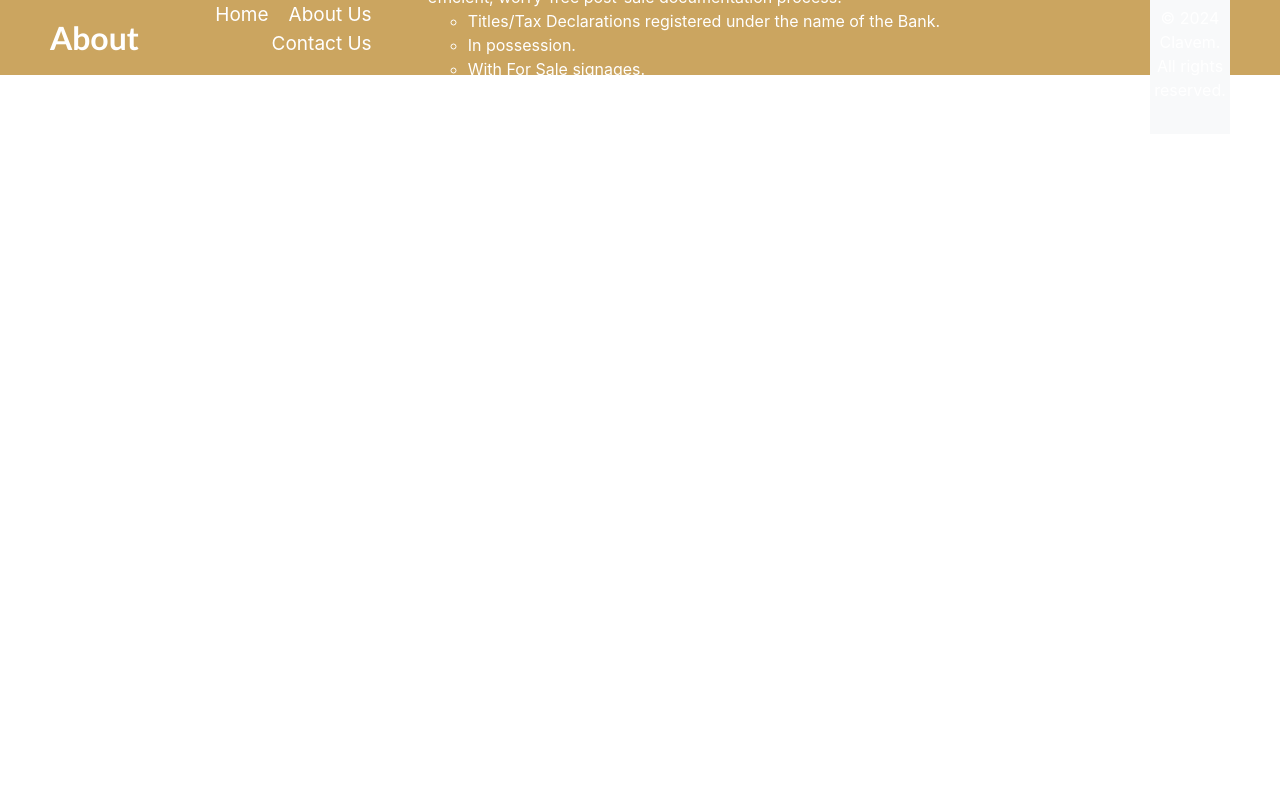
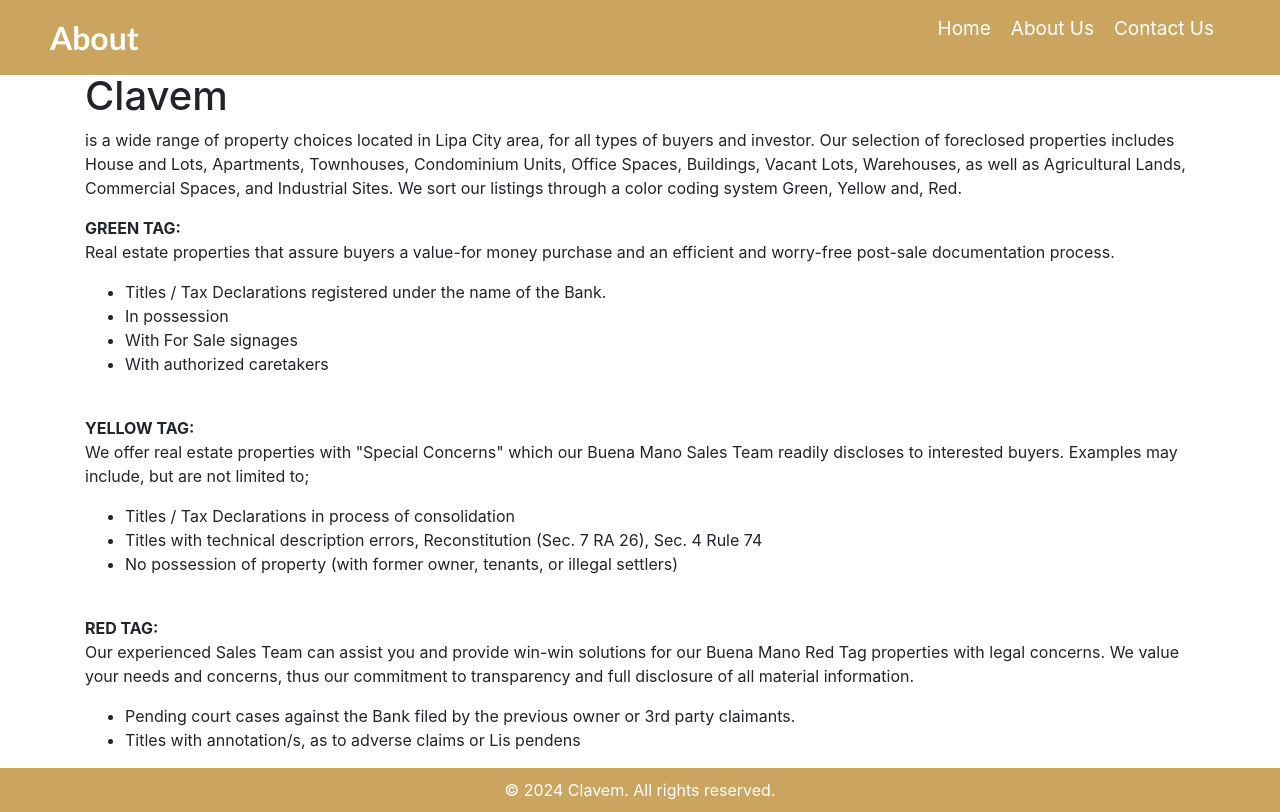
Before and after one commit to Just-JKB/Real-Estate-Platform-Using-PHP-for-Property-Listings-and-Management, a PHP site: page /About.html in a window 1280 px wide. Before the commit the page ends 75 px from the top, so only its background shows below. Run offline with PHP 8.4, Linux system fonts and the light colour scheme.

Commit message:
minor fixes

```diff
--- a/About.html
+++ b/About.html
@@ -5,62 +5,50 @@
     <meta name="viewport" content="width=device-width, initial-scale=1.0">
     <title>Clavem</title>
     <link rel="stylesheet" href="https://maxcdn.bootstrapcdn.com/bootstrap/4.5.2/css/bootstrap.min.css">
-    <link rel="stylesheet" href="Styles\style.css">
+    <link rel="stylesheet" href="Styles/style.css">
 </head>
 <body>
     <nav>
-<div class="logo">About</div>
-
+        <div class="logo">About </div>
         <ul class="navbar">
             <li><a href="index.php">Home</a></li>
             <li><a href="About.html">About Us</a></li>
             <li><a href="Contact.html">Contact Us</a></li>
         </ul>
-</body>
-<main>
-	<section>
-		<h2>About Us</h2>
-		<div >
-			<div >
-				<p>
-					CLAVEM offers a wide range of property choices in the Lipa City area for all types of buyers and investors.
-					Our selection of foreclosed properties includes House and Lots, Apartments, Townhouses, Condominium Units, Office Spaces, Buildings, Vacant Lots, Warehouses, as well as Agricultural Lands, Commercial Spaces, and Industrial Sites.
-				</p>
-				<p>
-					<strong>Green Tags, Yellow Tags, and Red Tags</strong> are the official branding/classifications for our Buena Mano properties for sale. These color codes are for your easy reference:
-				</p>
-				<ul>
-					<li>
-						<strong>GREEN TAG:</strong> Real estate properties that assure buyers of a value-for-money purchase and an efficient, worry-free post-sale documentation process.
-						<ul>
-							<li>Titles/Tax Declarations registered under the name of the Bank.</li>
-							<li>In possession.</li>
-							<li>With For Sale signages.</li>
-							<li>With authorized caretakers.</li>
+    </nav>
+
+    <div class="writing-area container mt-5">
+		<br>
+        <h1>Clavem</h1>
+        <p>is a wide range of property choices located in Lipa City area, for all types of buyers and investor.
+			Our selection of foreclosed properties includes House and Lots, Apartments, Townhouses, Condominium
+			Units, Office Spaces, Buildings, Vacant Lots, Warehouses, as well as Agricultural Lands, Commercial Spaces, and Industrial Sites.
+				 We sort our listings through a color coding system Green, Yellow and, Red.</p>
+        <strong>GREEN TAG:</strong><p>Real estate properties that assure buyers a value-for money purchase and an efficient and worry-free post-sale documentation process.</p>
+		<ul class="dotted-list">
+			<li>Titles / Tax Declarations registered under the name of the Bank.</li>
+			<li>In possession</li>
+			<li>With For Sale signages</li>
+			<li>With authorized caretakers</li>
 		</ul>
-					</li>
-					<li>
-						<strong>YELLOW TAG:</strong> Properties with "Special Concerns" which our Buena Mano Sales Team readily discloses to interested buyers. Examples include:
-						<ul>
-							<li>Titles/Tax Declarations in the process of consolidation.</li>
-							<li>Titles with technical description errors, Reconstitution (Sec. 7 RA 26), Sec. 4 Rule 74.</li>
-							<li>Properties without possession (with former owner, tenants, or illegal settlers).</li>
+		<br>
+		<strong>YELLOW TAG:</strong><p> We offer real estate properties with "Special Concerns" which our Buena Mano Sales Team readily discloses to interested buyers. Examples may include, but are not limited to;</p>
+		<ul class="dotted-list">
+			<li>Titles / Tax Declarations in process of consolidation</li>
+			<li>Titles with technical description errors, Reconstitution (Sec. 7 RA 26), Sec. 4 Rule 74</li>
+			<li>No possession of property (with former owner, tenants, or illegal settlers)</li>
+
 		</ul>
-					</li>
-					<li>
-						<strong>RED TAG:</strong> Properties with legal concerns. Our experienced Sales Team can assist you and provide solutions with transparency and full disclosure. Issues may include:
-						<ul>
-							<li>Pending court cases against the Bank filed by the previous owner or third-party claimants.</li>
-							<li>Titles with annotations, adverse claims, or Lis pendens.</li>
-						</ul>
-					</li>
+		<br>
+		<strong>RED TAG:</strong><p>Our experienced Sales Team can assist you and provide win-win solutions for our Buena Mano Red Tag properties with legal concerns. We value your needs and concerns, thus our commitment to transparency and full disclosure of all material information.</p>
+		<ul class="dotted-list">
+			<li>Pending court cases against the Bank filed by the previous owner or 3rd party claimants.</li>
+			<li>Titles with annotation/s, as to adverse claims or Lis pendens</li>
 		</ul>
     </div>
-		</div>
-	</section>
-</main>
+	<footer class="long-footer-bar">
+		&copy; 2024 Clavem. All rights reserved.
+	</footer>
 
-<footer class="bg-light text-center py-3 mt-5">
-	<p>&copy; 2024 Clavem. All rights reserved.</p>
-</footer>
+</body>
 </html>
--- a/Search.php
+++ b/Search.php
@@ -24,6 +24,7 @@ echo <<<HTML
 </nav>
 
 <div class="container mt-5">
+
 HTML;
 
 if ($_SERVER['REQUEST_METHOD'] === 'POST') {
--- a/Styles/style.css
+++ b/Styles/style.css
@@ -48,3 +48,22 @@ nav{
     color: #5f1214;
 
 }
+.footer-bar {
+    background-color:#cba560;
+    ;
+    color: white;
+    text-align: center;
+    padding: 10px 0;
+    position: fixed;
+    bottom: 0;
+    width: 100%;
+}
+.long-footer-bar {
+    background-color:#cba560;
+    ;
+    color: white;
+    text-align: center;
+    padding: 10px 0;
+    bottom: 0;
+    width: 100%;
+}
--- a/index-admin.php
+++ b/index-admin.php
@@ -51,8 +51,7 @@ if ($_SERVER['REQUEST_METHOD'] == 'POST') {
 
 <nav>
     <div class="logo">
-    <div class="Banner">Clavem</div>
-    <img src="logo\clavem_logo.png" alt="Clavem" height="50"> <!-- Add your logo image here -->
+    <img src="logo\clavem-logo.png.png" alt="Clavem" height="50" class="img-size"> <!-- Add your logo image here -->
     </div>
 </nav>
 
--- a/index.php
+++ b/index.php
@@ -109,5 +109,9 @@ $property_classes = $propertyData->getPropertyClasses();
             <button style="background-color: #cba560; border-color:#cba560" type="submit" class="btn btn-primary">Search</button>
         </form>
     </div>
+
+    <footer class="footer-bar">
+	&copy; 2024 Clavem. All rights reserved.
+</footer>
 </body>
 </html>
--- a/manage_properties.php
+++ b/manage_properties.php
@@ -108,8 +108,8 @@ $property_classes = ['Class 1 - Properties that are premium, well-located buildi
         <div class="logo">Clavem</div>
         <ul class="navbar">
             <li><a href="index.php">Home</a></li>
-            <li><a href="About.php">About Us</a></li>
-            <li><a href="Contact.php">Contact Us</a></li>
+            <li><a href="About.html">About Us</a></li>
+            <li><a href="Contact.html">Contact Us</a></li>
             <li><a href="javascript:void(0);" onclick="confirmLogout()">Logout</a></li>
         </ul>
     </nav>
```
Also changed, not shown: Contact.html (+24 -2 lines), Styles/stylelogin.css (+8 -3 lines), logo/clavem-logo.png.png (added), logo/clavem_logo.png (deleted). Lines whose indentation alone changed are shown as unchanged.
